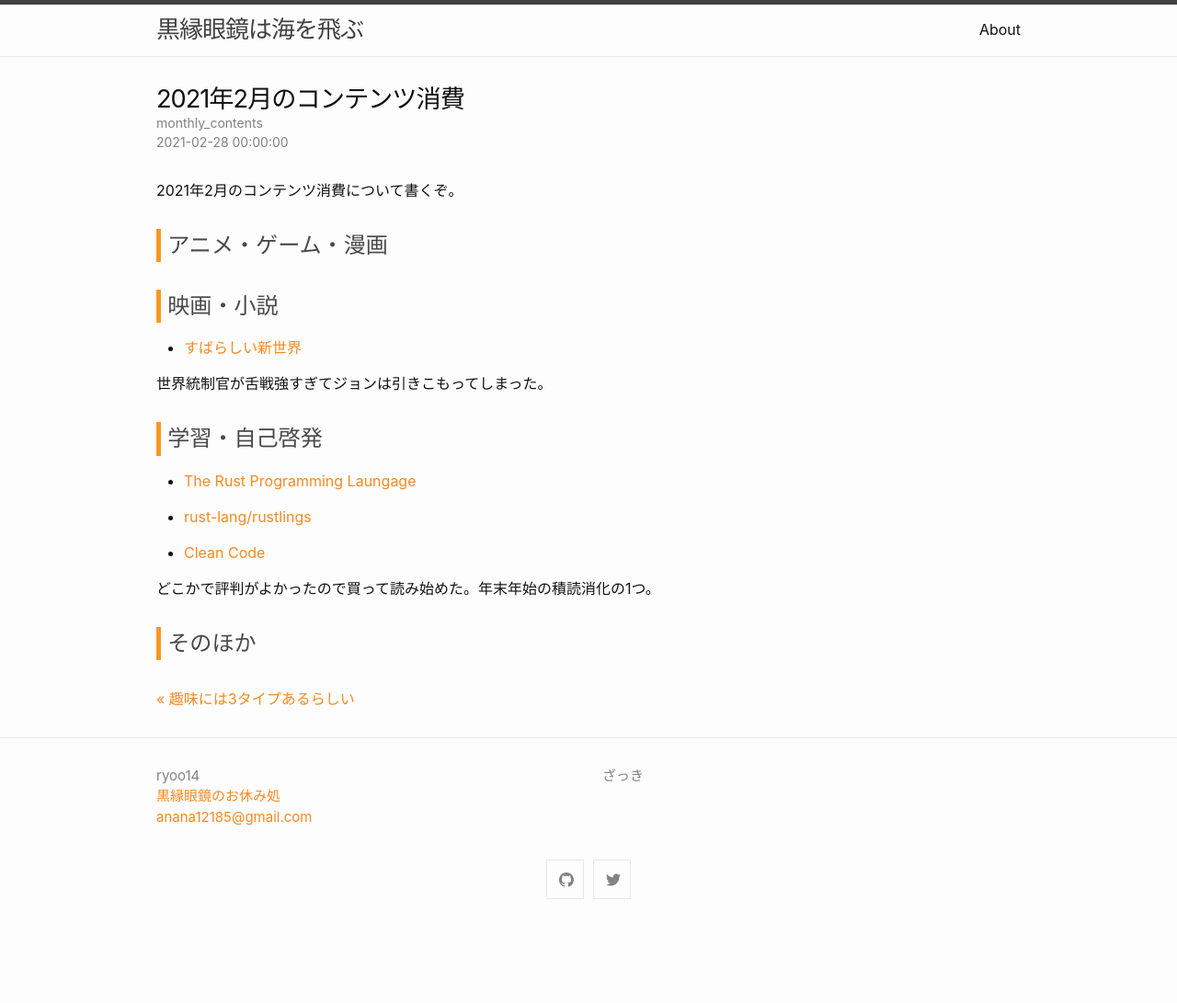
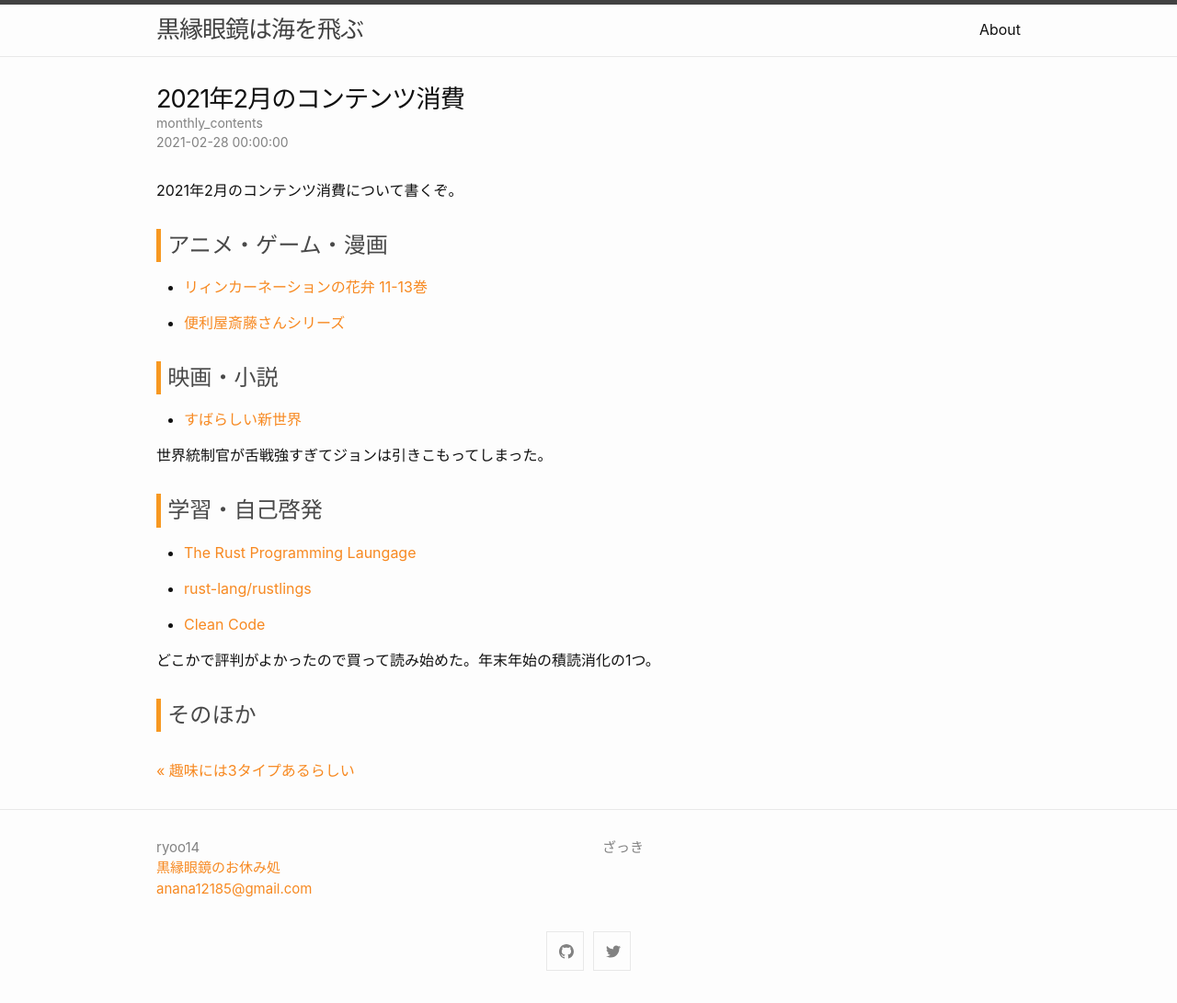
Before and after one commit to ryoo14/blog_ryoo_cc, a Jekyll site: the page built from _posts/2021-02-28-monthly_contents.md, in a window 1280 px wide. Shown: the whole page at 92% size. Built offline with Jekyll 4.4.1, drawn with Linux system fonts in a browser that asks for light colours; before the commit the page ends 1013 px from its top, so only the background shows below that.

Commit message:
2020020601

```diff
--- a/_posts/2021-02-28-monthly_contents.md
+++ b/_posts/2021-02-28-monthly_contents.md
@@ -7,6 +7,10 @@ categories: monthly_contents
 2021年2月のコンテンツ消費について書くぞ。
 
 ## アニメ・ゲーム・漫画
+
+- [リィンカーネーションの花弁 11-13巻](https://amzn.to/3ru8TTx)
+
+- [便利屋斎藤さんシリーズ](https://amzn.to/3rud81E)
 
 
 ## 映画・小説
```
